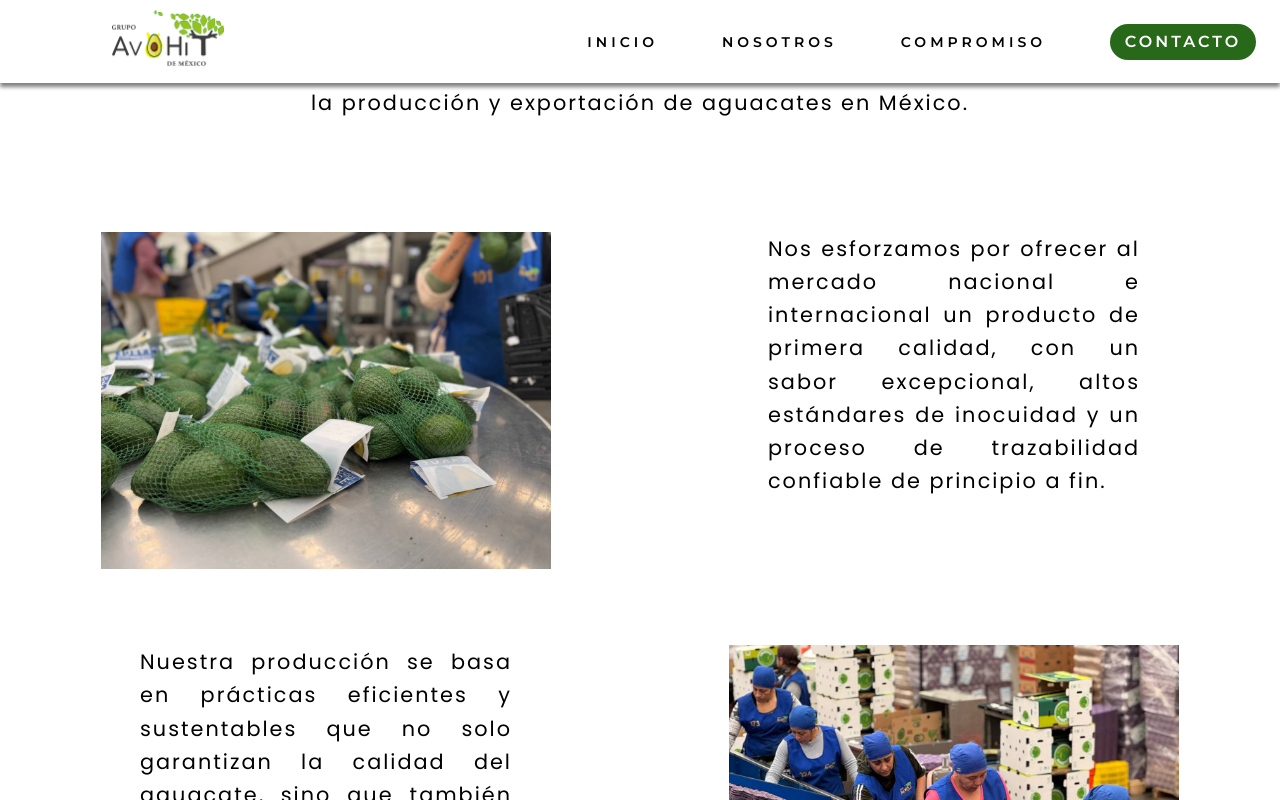
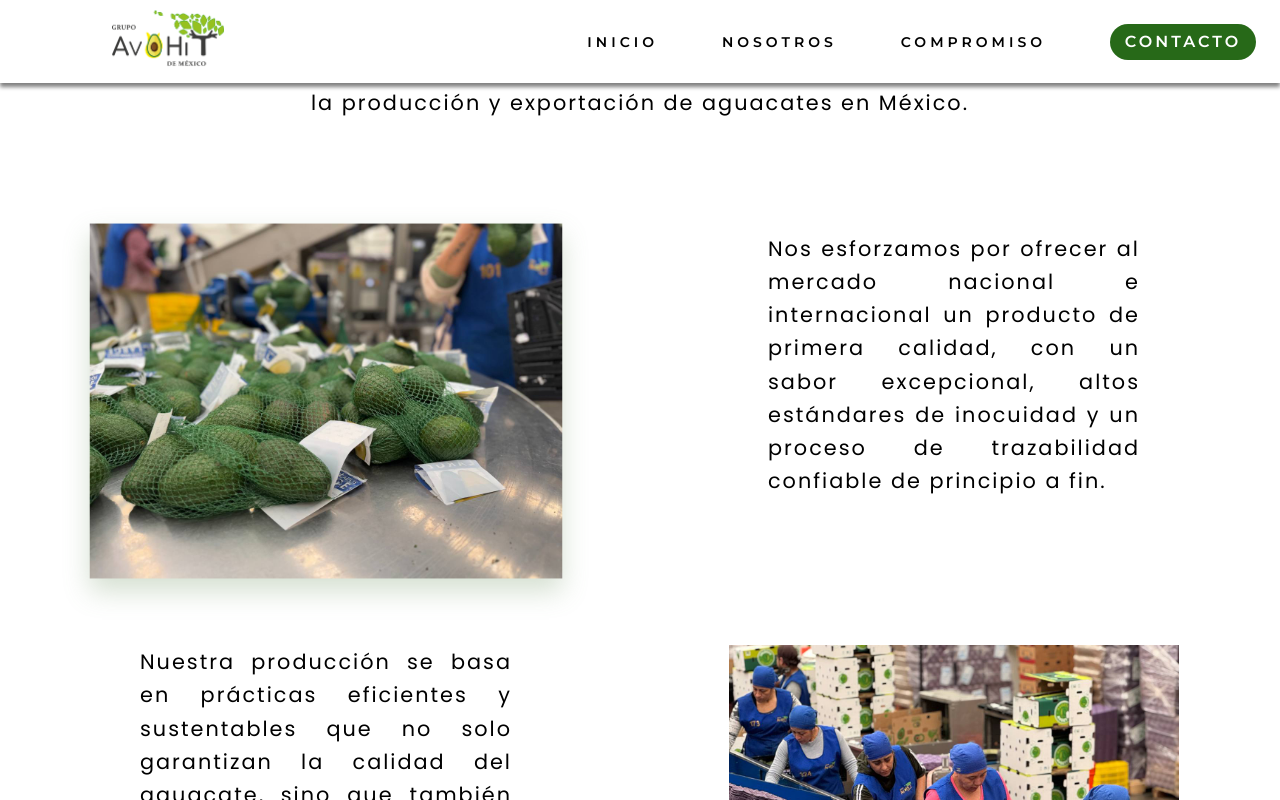
Before and after one commit to Abril-Ti/Redesign-Page, a Vue app: page / in a window 1280 px wide. In both pictures the pointer is over the picture 326 px from the left and 1661 px from the top of the page. Shown: the part 1261-2061 px from the top of the page. Built offline with nearby package versions, Linux system fonts and the light colour scheme.

Commit message:
se agregan animaciones a las img

```diff
--- a/src/components/Compromiso.vue
+++ b/src/components/Compromiso.vue
@@ -159,4 +159,11 @@ const fotos = [
         max-width: 1200px;
     }
 }
+.img-content {
+  transition: transform 0.4s ease;
+}
+.img-content:hover {
+  transform: scale(1.05);
+   box-shadow: 0 12px 24px rgba(112, 148, 101, 0.3);
+}
 </style>
--- a/src/components/Home.vue
+++ b/src/components/Home.vue
@@ -13,7 +13,7 @@
       <v-container class="info-section" fluid>
         <v-row class="align-start section-row mb-5" dense>
           <v-col cols="12" md="6" order-md="1" order="1">
-            <img src="/Aguacate-malla.jpg" alt="Aguacate en malla" class="img-content" />
+            <img src="/Aguacate-malla.jpg" alt="Aguacate en malla" class="img-content"/>
           </v-col>
           <v-col cols="12" md="6" order-md="2" order="2">
             <p class="txt-description">
@@ -22,8 +22,8 @@
           </v-col>
         </v-row>
 
-        <v-row class="align-start section-row mb-5" dense>
-          <v-col cols="12" md="6" order-md="2" order="1">
+        <v-row class="align-start section-row mb-5" dense data-aos="fade-left">
+          <v-col cols="12" md="6" order-md="2" order="1" >
             <img src="/workers.jpg" alt="Trabajadores" class="img-content" />
           </v-col>
           <v-col cols="12" md="6" order-md="1" order="2">
@@ -201,4 +201,12 @@ onMounted(() => {
         max-width: 1250px;
     }
 }
+.img-content {
+  transition: transform 0.4s ease;
+}
+.img-content:hover {
+  transform: scale(1.05);
+   box-shadow: 0 12px 24px rgba(112, 148, 101, 0.3);
+}
+
 </style>
--- a/src/components/Nosotros.vue
+++ b/src/components/Nosotros.vue
@@ -126,4 +126,11 @@ import Timeline2 from './Timeline2.vue'
     width: 250px !important;
   }
 }
+.img-content {
+  transition: transform 0.4s ease;
+}
+.img-content:hover {
+  transform: scale(1.05);
+   box-shadow: 0 12px 24px rgba(112, 148, 101, 0.3);
+}
 </style>
```
